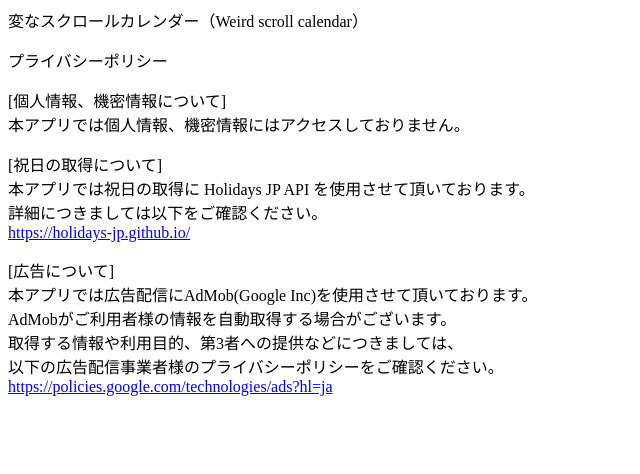
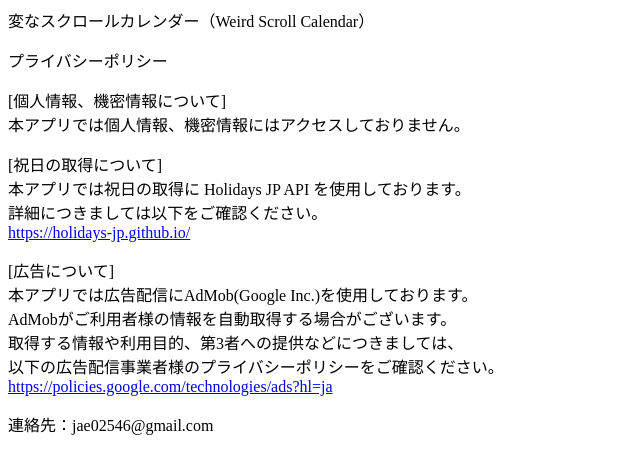
Before and after one commit to jae02546/weirdscrollcalendar, a plain HTML site: page index.html in a window 1280 px wide. Shown: the whole page, without its empty margins (0-640 px from the left). Drawn offline with Linux system fonts and the light colour scheme.

Commit message:
Update index.html

```diff
--- a/index.html
+++ b/index.html
@@ -1,24 +1,25 @@
 <html>
 <head>
-<title>変なスクロールカレンダー（Weird scroll calendar）</title>
+<title>変なスクロールカレンダー（Weird Scroll Calendar）</title>
 <meta charset="UTF-8">
 </head>
 <body>
-<p>変なスクロールカレンダー（Weird scroll calendar）</p>
+<p>変なスクロールカレンダー（Weird Scroll Calendar）</p>
 <p>プライバシーポリシー</p>
 <p>[個人情報、機密情報について]<br>
 本アプリでは個人情報、機密情報にはアクセスしておりません。</p>
 <p>[祝日の取得について]<br>
-本アプリでは祝日の取得に Holidays JP API を使用させて頂いております。<br>
+本アプリでは祝日の取得に Holidays JP API を使用しております。<br>
 詳細につきましては以下をご確認ください。<br>
 <a href="https://holidays-jp.github.io/" target="_blank" rel="noopener noreferrer">https://holidays-jp.github.io/</a>
 </p>
 <p>[広告について]<br>
-本アプリでは広告配信にAdMob(Google Inc)を使用させて頂いております。<br>
+本アプリでは広告配信にAdMob(Google Inc.)を使用しております。<br>
 AdMobがご利用者様の情報を自動取得する場合がございます。<br>
 取得する情報や利用目的、第3者への提供などにつきましては、<br>
 以下の広告配信事業者様のプライバシーポリシーをご確認ください。<br>
 <a href="https://policies.google.com/technologies/ads?hl=ja" target="_blank" rel="noopener noreferrer">https://policies.google.com/technologies/ads?hl=ja</a>
 </p>
+<p>連絡先：jae02546@gmail.com</p>
 </body>
 </html>
```
